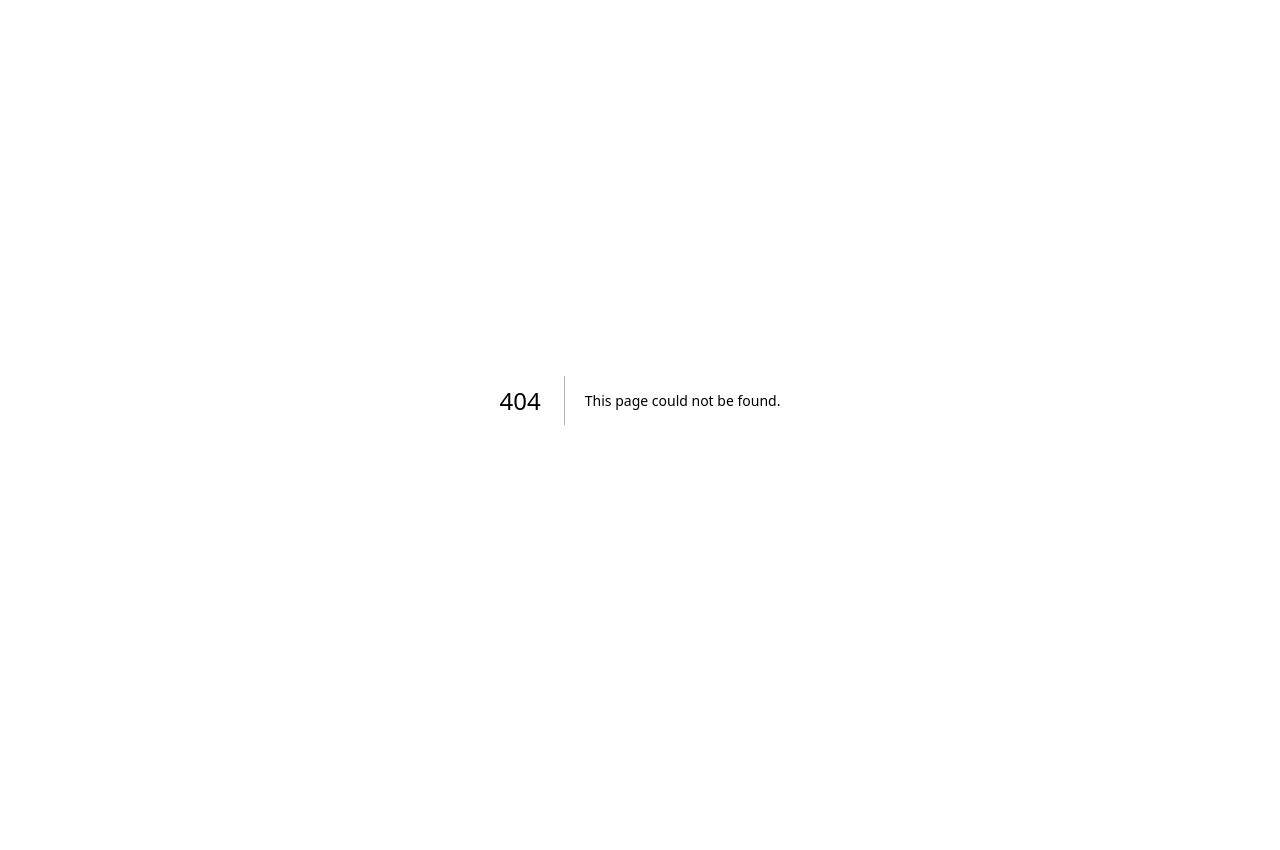
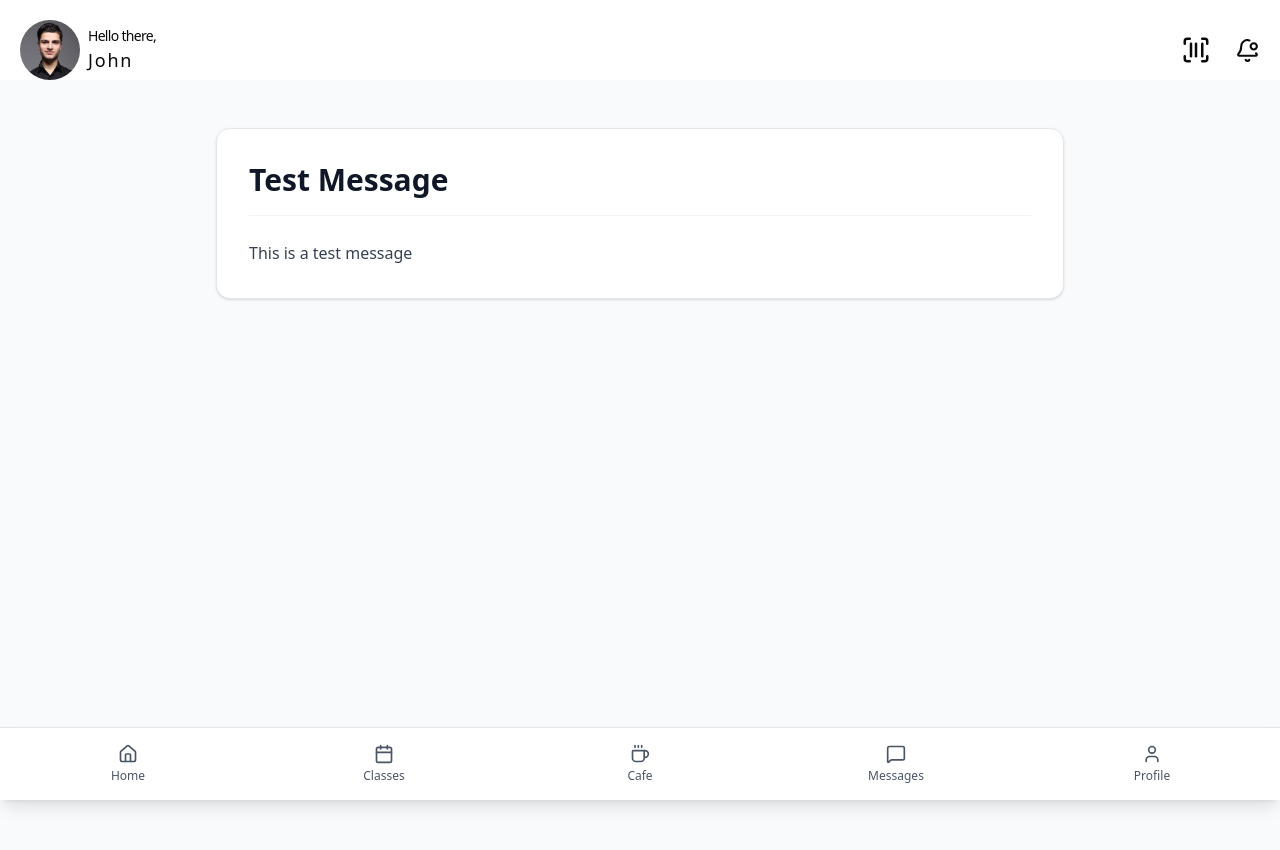
Before and after one commit to rajakrishna/smart-gym, a Next.js app: page /member/messages/1 in a window 1280 px wide. Before the commit this address had no page. Shown: the top 850 px of the page. Before the commit the page ends 800 px from the top, so only its background shows below. Built offline with nearby package versions, Linux system fonts and the light colour scheme.

Commit message:
feat: add members messages page.tsx and member/messages/[id] page.tsx (GYM-93)

```diff
--- /dev/null
+++ b/app/member/messages/[id]/page.tsx
@@ -0,0 +1,78 @@
+import React from 'react'
+import { Message } from '@/types/shared'
+
+const mockMessage: Message = {
+    message_id: '1',
+    title: 'Test Message',
+    body: 'This is a test message',
+    sent_at: "2021-01-01",
+    user_id: '1',
+    full_name: 'John Doe',
+    email: 'john.doe@example.com',
+    delivery_method: 'email',
+    type: 'test'
+}
+
+// async function getData(id: string): Promise<Message> {
+//     try {
+
+//         const baseUrl = process.env.NEXT_PUBLIC_SITE_URL || 'http://localhost:3000'
+//         const response = await fetch(`${baseUrl}/api/messages/getByMessageId?message_id=${id}`, {
+//             method: 'GET',
+//             cache: 'no-store'
+//         })
+
+//         if (!response.ok) {
+//             throw new Error(`API request failed with status ${response.status}`)
+//         }
+
+//         const data = await response.json()
+
+//         if (data.status === 'error') {
+//             throw new Error(data.message)
+//         }
+
+//         if (!data.messages || !data.messages[0]) {
+//             throw new Error('Message not found')
+//             return mockMessage
+//         }
+
+//         return data.messages[0]
+//     } catch (error) {
+//         throw new Error('Failed to fetch message', { cause: error })
+//     }
+// }
+
+const MessageDetailPage = async ({ params }: { params: Promise<{ id: string }> }) => {
+    const { id } = await params
+
+    console.log(id)
+
+    // const message = await getData(id)
+
+    const message = mockMessage
+
+
+    return (
+        <div className="min-h-screen bg-gray-50">
+            <div className="max-w-4xl mx-auto py-12 px-6">
+                <div className="bg-white rounded-xl shadow-sm border border-gray-200 p-8">
+                    <div className="space-y-6">
+                        <div className="border-b border-gray-100 pb-4">
+                            <h1 className="text-3xl font-semibold text-gray-900 leading-tight">
+                                {message.title}
+                            </h1>
+                        </div>
+                        <div className="prose prose-gray max-w-none">
+                            <p className="text-base text-gray-700 leading-relaxed whitespace-pre-wrap">
+                                {message.body}
+                            </p>
+                        </div>
+                    </div>
+                </div>
+            </div>
+        </div>
+    )
+}
+
+export default MessageDetailPage
--- /dev/null
+++ b/app/member/messages/columns.tsx
@@ -0,0 +1,70 @@
+// columns.tsx (client component) will contain our column definitions.
+"use client"
+
+import { Avatar, AvatarFallback, AvatarImage } from "@/components/ui/avatar"
+// import { Badge } from "@/components/ui/badge"
+import LABELS from "@/constants/labels"
+import { getInitialsForAvatars } from "@/lib/utils"
+import { ColumnDef } from "@tanstack/react-table"
+
+// This type is used to define the shape of our data.
+// You can use a Zod schema here if you want.
+export type Messages = {
+    id: string
+    from: string
+    messageType: string
+    message: string
+    createdAt: string
+}
+
+// const messageTypeBadge = (messageType: string) => {
+//     const normalizedType = messageType.toLowerCase()
+
+//     // TODO: Map this stuff
+
+//     if (normalizedType === "email") {
+//         return <Badge variant="outline" className="bg-blue-500 text-white"><span className="font-medium">{messageType}</span></Badge>
+//     } else if (normalizedType === "sms") {
+//         return <Badge variant="outline" className="bg-green-500 text-white"><span className="font-medium">{messageType}</span></Badge>
+//     } else if (normalizedType === "push") {
+//         return <Badge variant="outline" className="bg-yellow-500 text-white"><span className="font-medium">{messageType}</span></Badge>
+//     } else {
+//         return <Badge variant="outline" className="bg-gray-500 text-white"><span className="font-medium">{messageType}</span></Badge>
+//     }
+// }
+
+export const columns: ColumnDef<Messages>[] = [
+    {
+        accessorKey: LABELS.pages.admin_messages.columns.accessorKeys.from,
+        header: LABELS.pages.admin_messages.columns.header.from,
+        cell: ({ row }) => {
+            const name = row.getValue("from") as string
+            return (<div className="flex items-center gap-3">
+                <Avatar>
+                    <AvatarImage src={`https://ui-avatars.com/api/?name=${name}`} />
+                    <AvatarFallback className="bg-primary/10 text-primary font-medium">
+                        {getInitialsForAvatars(name)}
+                    </AvatarFallback>
+                </Avatar>
+                <span className="font-medium">{name}</span>
+            </div>
+            )
+        }
+    },
+    // {
+    //     accessorKey: LABELS.pages.admin_messages.columns.accessorKeys.messageType,
+    //     header: LABELS.pages.admin_messages.columns.header.messageType,
+    //     cell: ({ row }) => {
+    //         const messageType = row.getValue("messageType") as string
+    //         return messageTypeBadge(messageType)
+    //     }
+    // },
+    {
+        accessorKey: LABELS.pages.admin_messages.columns.accessorKeys.message,
+        header: LABELS.pages.admin_messages.columns.header.message,
+    },
+    // {
+    //     accessorKey: LABELS.pages.admin_messages.columns.accessorKeys.createdAt,
+    //     header: LABELS.pages.admin_messages.columns.header.createdAt,
+    // },
+]
--- a/app/member/messages/page.tsx
+++ b/app/member/messages/page.tsx
@@ -1,8 +1,65 @@
+import { DataTable } from '@/components/ui/data-table'
 import React from 'react'
+import { columns } from './columns'
 
-const page = () => {
+async function getData() {
+    // TODO: Fetch data from the database
+    return [
+        {
+            id: "1",
+            from: "John Smith",
+            messageType: "Email",
+            message: "Hello, how are you?",
+            createdAt: "2021-01-01"
+        },
+        {
+            id: "2",
+            from: "Sarah Johnson",
+            messageType: "SMS",
+            message: "Hello, how are you?",
+            createdAt: "2021-01-01"
+        },
+        {
+            id: "3",
+            from: "Mike Wilson",
+            messageType: "Email",
+            message: "Hello, how are you?",
+            createdAt: "2021-01-01"
+        },
+        {
+            id: "4",
+            from: "Emily Davis",
+            messageType: "SMS",
+            message: "Hello, how are you?",
+            createdAt: "2021-01-01"
+        },
+        {
+            id: "5",
+            from: "David Brown",
+            messageType: "Email",
+            message: "Hello, how are you?",
+            createdAt: "2021-01-01"
+        },
+        {
+            id: "6",
+            from: "David Brown",
+            messageType: "SMS",
+            message: "Hello, how are you?",
+            createdAt: "2021-01-01"
+        }
+    ]
+}
+
+const page = async () => {
+
+    const data = await getData()
+
     return (
-        <div>page</div>
+        <div className="container mx-auto py-10 px-4">
+            <div className="mt-4">
+                <DataTable columns={columns} data={data} />
+            </div>
+        </div >
     )
 }
 
--- a/types/shared.ts
+++ b/types/shared.ts
@@ -11,6 +11,7 @@ export interface ApiResponse<T> {
 }
 
 export interface Message {
+  title: string;
   message_id: string;
   user_id: string;
   full_name: string;
```
